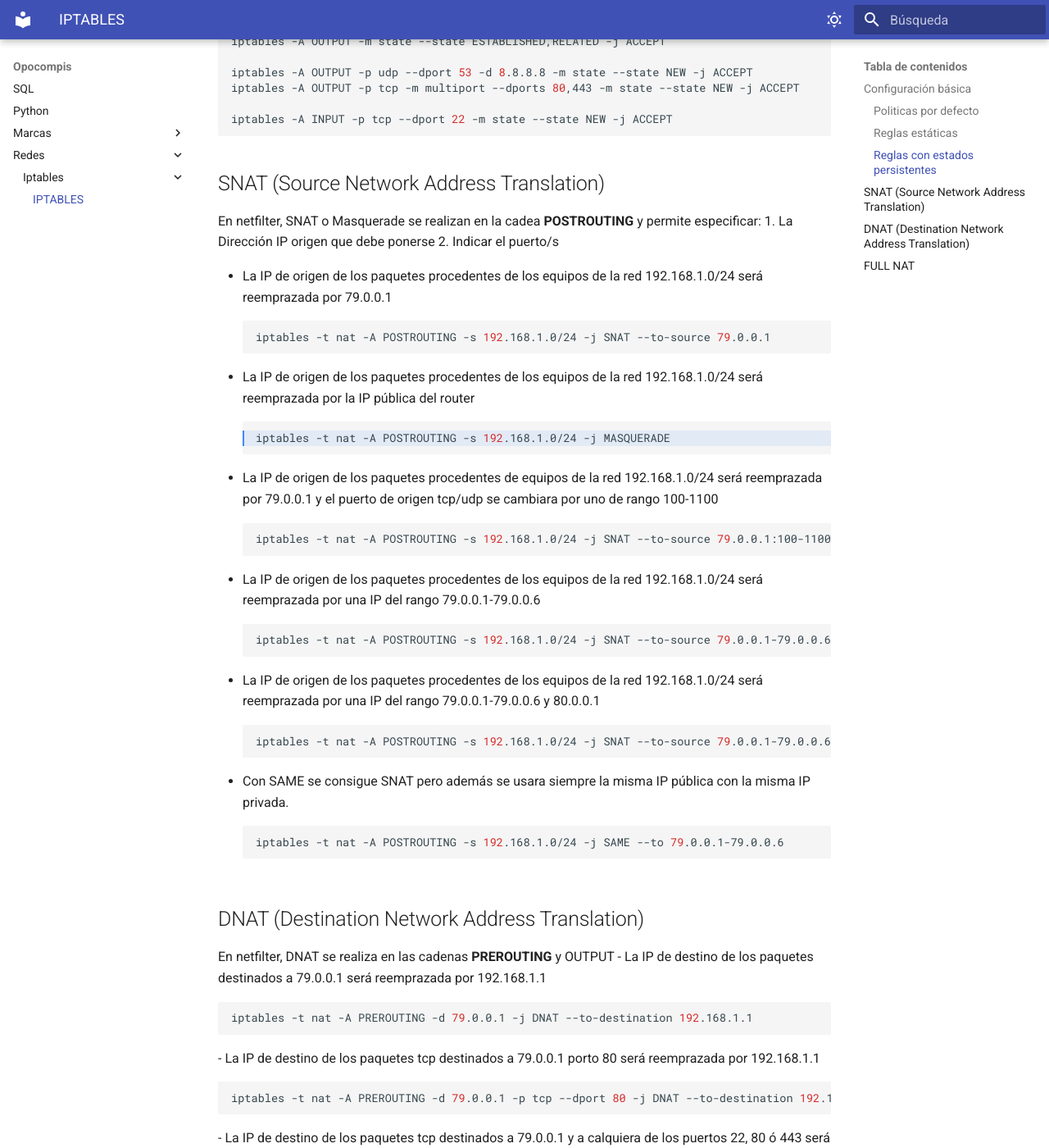
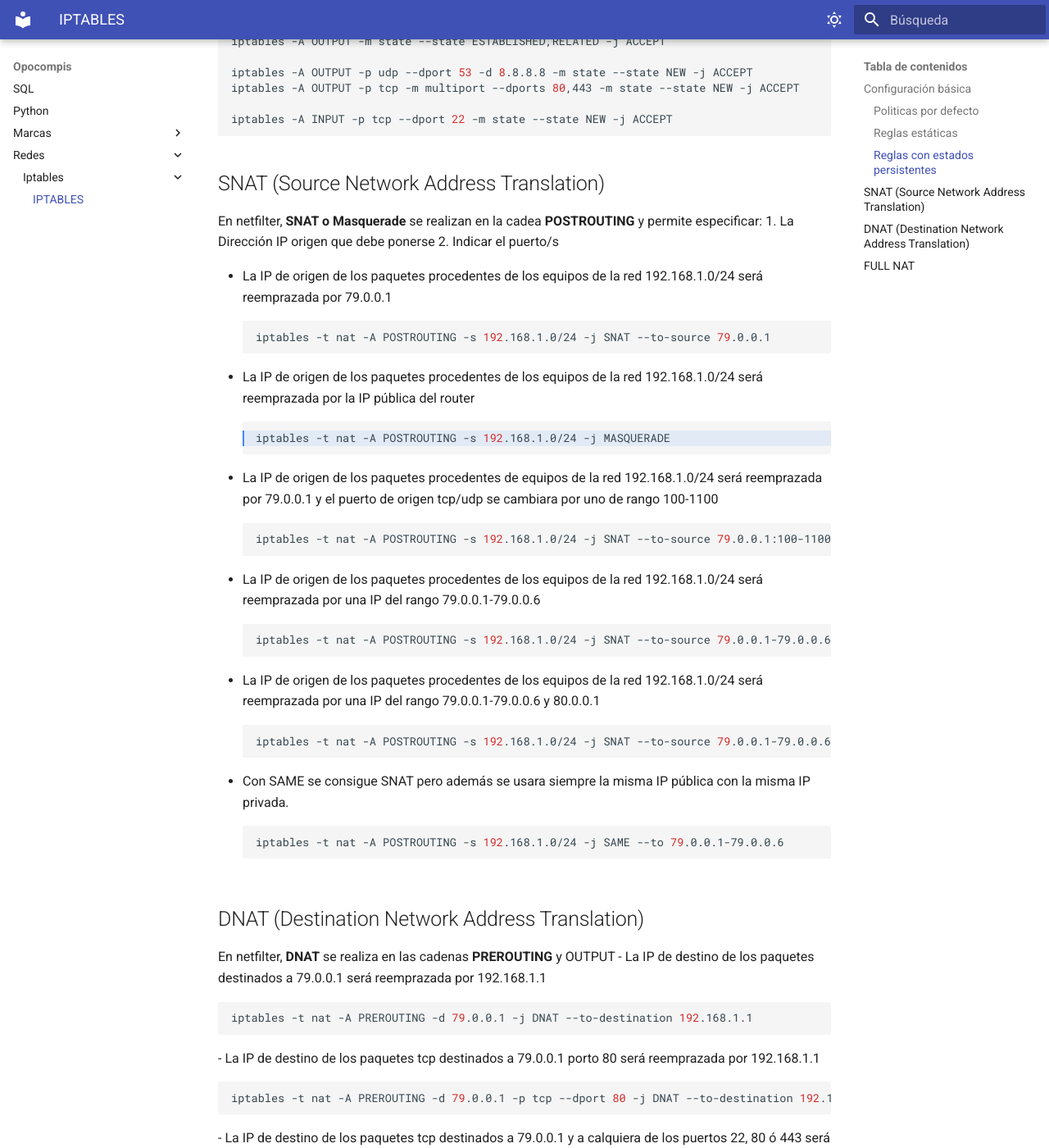
Before and after one commit to Holowachu/opos, an MkDocs documentation site: the page built from docs/Redes/iptables/iptables.md, in a window 1280 px wide and 1400 px high, scrolled down 1695 px. Shown: the whole window at 82% size. Built offline with MkDocs 1.6.1 and Material for MkDocs 9.7.7, drawn with Linux system fonts in a browser that asks for light colours.

Commit message:
negrita 2

````diff
--- a/docs/Redes/iptables/iptables.md
+++ b/docs/Redes/iptables/iptables.md
@@ -34,7 +34,7 @@ iptables -A OUTPUT -p tcp -m multiport --dports 80,443 -m state --state NEW -j A
 iptables -A INPUT -p tcp --dport 22 -m state --state NEW -j ACCEPT
 ```
 ##SNAT (Source Network Address Translation)
-En netfilter, SNAT o Masquerade se realizan en la cadea **POSTROUTING** y permite especificar:
+En netfilter, **SNAT o Masquerade** se realizan en la cadea **POSTROUTING** y permite especificar:
 1. La Dirección IP origen que debe ponerse
 2. Indicar el puerto/s
 
@@ -63,7 +63,7 @@ iptables -t nat -A POSTROUTING -s 192.168.1.0/24 -j SNAT --to-source 79.0.0.1-79
 iptables -t nat -A POSTROUTING -s 192.168.1.0/24 -j SAME --to 79.0.0.1-79.0.0.6
 ```
 ## DNAT (Destination Network Address Translation)
-En netfilter, DNAT se realiza en las cadenas **PREROUTING** y OUTPUT
+En netfilter, **DNAT** se realiza en las cadenas **PREROUTING** y OUTPUT
 - La IP de destino de los paquetes destinados a 79.0.0.1 será reemprazada por 192.168.1.1
 ```bash
 iptables -t nat -A PREROUTING -d 79.0.0.1 -j DNAT --to-destination 192.168.1.1
````
